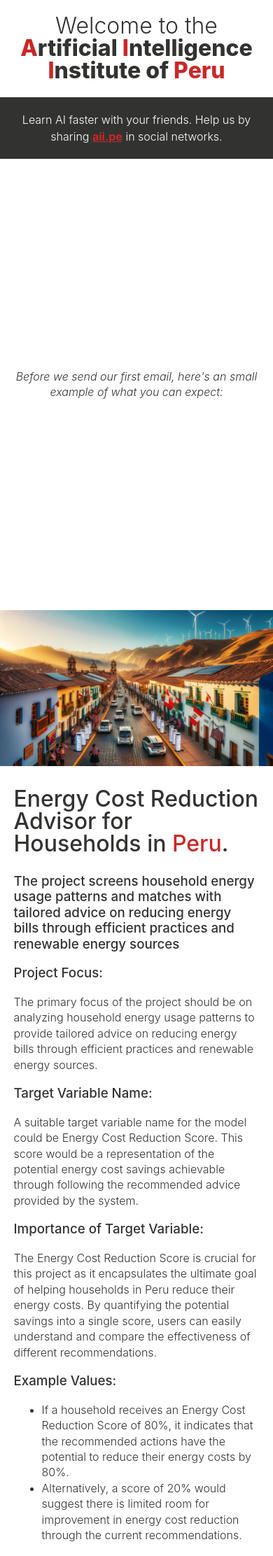
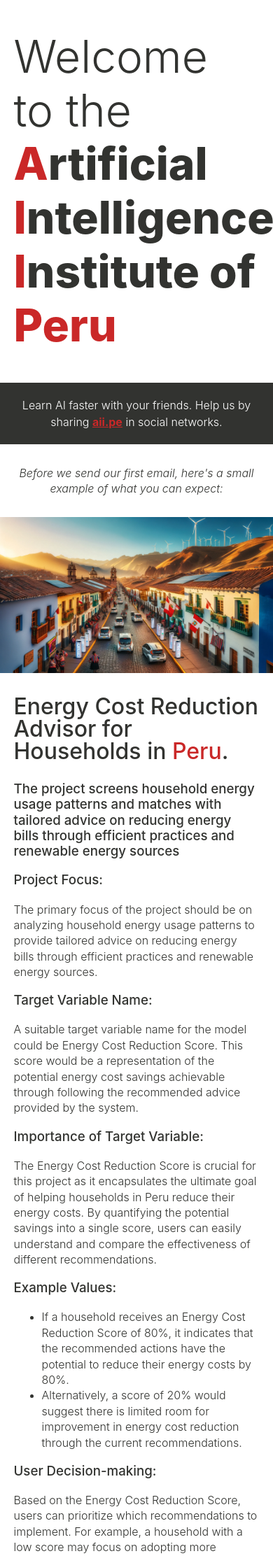
Before and after one commit to christianipanaque/aii.pe, a Jekyll site: the page thank-you.html, which Jekyll copies as it is, in a window 390 px wide. Shown: the top 2224 px of the page at 70% size. Built offline with Jekyll 4.4.1, drawn with Linux system fonts in a browser that asks for light colours.

```diff
--- a/thank-you.html
+++ b/thank-you.html
@@ -62,12 +62,34 @@
         height: auto;
         width: 100%;
       }
+
+      .before-first-email {
+        text-align: center;
+        font-style: italic;
+        margin: 300px 0;
+      }
+
+      h1 {
+        text-align: center;
+      }
+
+      @media (max-width: 900px) {
+        .before-first-email {
+          margin: 30px 0;
+        }
+
+        h1 {
+          font-size: 4em;
+          line-height: 1.2;
+          text-align: left;
+        }
+      }
     </style>
   </head>
   <body>
     <main>
       <header class="content">
-        <h1 style="text-align: center;">
+        <h1>
           <span class="light">Welcome to the</span>
           <span class="highlight-primary-color">A</span>rtificial
           <span class="highlight-primary-color">I</span>ntelligence
@@ -96,9 +118,9 @@
         </p>
       </section>
       <section>
-        <p style="text-align: center; font-style: italic; margin: 300px 0">
-          Before we send our first email, here's an small example of what you
-          can expect:
+        <p class="before-first-email">
+          Before we send our first email, here's a small example of what you can
+          expect:
         </p>
       </section>
       <section>
```
Also changed, not shown: _news_posts/2024-03-15.md (added, +52 -0 lines), assets/send-email.js (+79 -21 lines), 3 other files.
